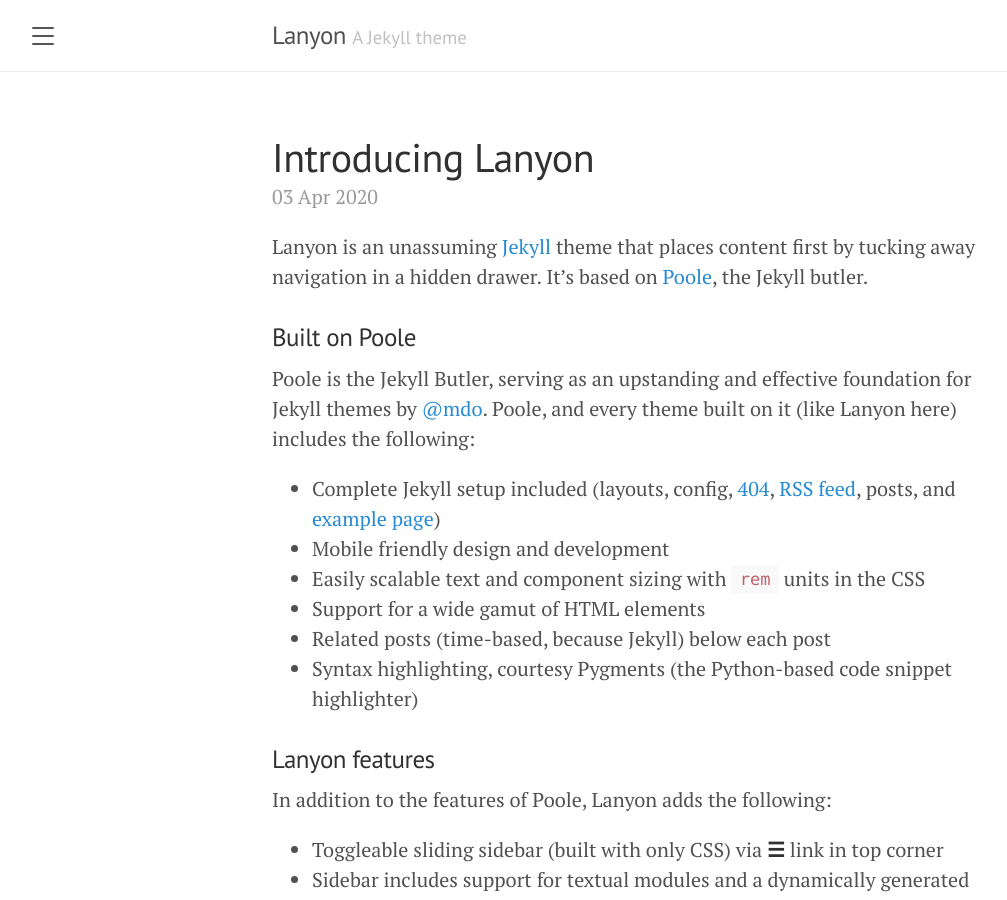
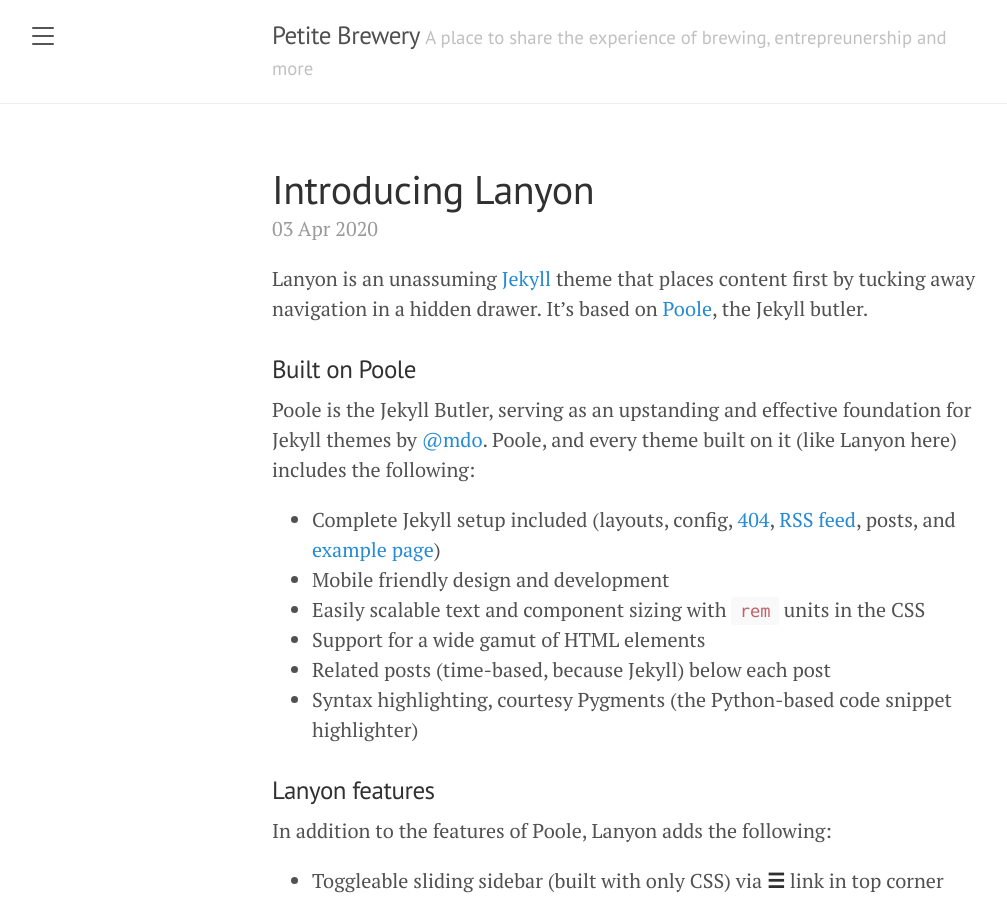
Before and after one commit to neiram44/neiram44.github.io, a Jekyll site: the page built from index.html, in a window 1280 px wide and 900 px high. Shown: the whole window, without its empty margins (8-1015 px from the left). Built offline with Jekyll 4.4.1, drawn with Linux system fonts in a browser that asks for light colours; the list of posts is cut into pages by our own code.

Commit message:
ConfigModif

```diff
--- a/_config.yml
+++ b/_config.yml
@@ -1,7 +1,7 @@
 # Setup
-title:               Lanyon
-tagline:             'A Jekyll theme'
-description:         'A reserved <a href="https://jekyllrb.com" target="_blank">Jekyll</a> theme that places the utmost gravity on content with a hidden drawer. Made by <a href="https://twitter.com/mdo" target="_blank">@mdo</a>.'
+title:               Petite Brewery
+tagline:             'A place to share the experience of brewing, entrepreunership and more'
+description:         'Sharing my experience'
 url:                 https://neiram44.github.io/
 baseurl:             ''
 paginate:            5
```
